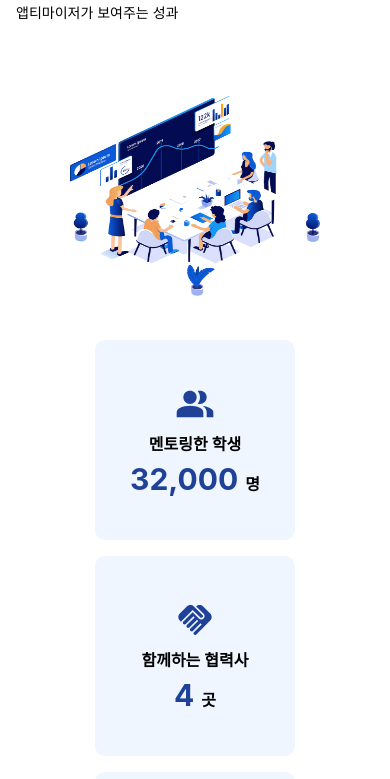
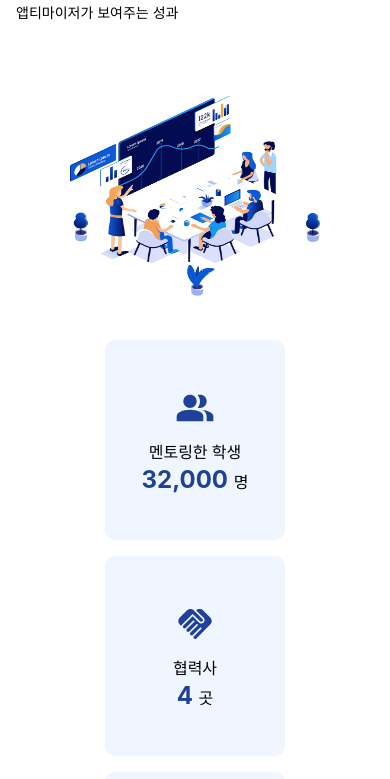
Before and after one commit to aptimizer-co/aptimizer, a Next.js app: page /about in a window 390 px wide. Shown: the part 1954-2733 px from the top of the page. Built offline with nearby package versions, Linux system fonts and the light colour scheme; a web font is replaced by a local one.

Commit message:
[💄스타일] `PerformanceCard` 시스템 스타일 적용

```diff
--- a/src/app/about/_components/PerformanceCard/PerformanceCard.module.css
+++ b/src/app/about/_components/PerformanceCard/PerformanceCard.module.css
@@ -10,28 +10,25 @@
 }
 
 .icon {
-  margin-bottom: 3.2rem;
+  margin-bottom: var(--spacing-24);
 }
 
 .title {
-  font-size: 1.8rem;
-  line-height: 2.7rem;
-  font-weight: 600;
-  margin-bottom: 0.8rem;
+  font-size: var(--text-18);
+  font-weight: var(--font-500);
+  margin-bottom: var(--spacing-8);
 }
 
 .numbers {
-  font-size: 3.6rem;
-  line-height: 5.4rem;
-  font-weight: 700;
-  color: #1f4298;
+  font-size: var(--text-32);
+  font-weight: var(--font-700);
+  color: var(--primary);
 }
 
 .counter {
-  font-size: 1.8rem;
-  line-height: 2.7rem;
-  font-weight: 600;
-  color: black;
+  font-size: var(--text-18);
+  font-weight: var(--font-500);
+  color: var(--black);
 }
 
 @media (max-width: 1024px) {
@@ -43,28 +40,18 @@
   .icon {
     width: 4rem;
     height: 4rem;
-    margin-bottom: 1.6rem;
   }
 
   .title {
-    font-size: 1.6rem;
-    line-height: 2.4rem;
-    font-weight: 600;
-    margin-bottom: 0;
+    font-size: var(--text-16);
   }
 
   .numbers {
-    font-size: 3rem;
-    line-height: 3rem;
-    font-weight: 700;
-    color: #1f4298;
+    font-size: var(--text-28);
   }
 
   .counter {
-    font-size: 1.6rem;
-    line-height: 1.6rem;
-    font-weight: 600;
-    color: black;
+    font-size: var(--text-16);
   }
 }
 
@@ -75,63 +62,71 @@
   }
 
   .icon {
-    width: 3rem;
-    height: 3rem;
-    margin-bottom: 0.8rem;
-  }
-
-  .title {
-    font-size: 1.2rem;
-    line-height: 2.1rem;
-    font-weight: 600;
-    margin-bottom: 0;
+    width: 3.5rem;
+    height: 3.5rem;
+    margin-bottom: var(--spacing-16);
   }
 
   .numbers {
-    font-size: 2rem;
-    line-height: 3rem;
-    font-weight: 700;
-    color: #1f4298;
-  }
-
-  .counter {
-    font-size: 1.6rem;
-    line-height: 1.6rem;
-    font-weight: 600;
-    color: black;
+    font-size: var(--text-20);
   }
 }
 
 @media (max-width: 425px) {
   .performanceCard {
-    width: 20rem;
+    width: 18rem;
     height: 20rem;
   }
 
   .icon {
     width: 4rem;
     height: 4rem;
-    margin-bottom: 0.8rem;
+    margin-bottom: var(--spacing-16);
+  }
+
+  .numbers {
+    font-size: var(--text-24);
+  }
+}
+
+@media (max-width: 375px) {
+  .performanceCard {
+    width: 16rem;
+    height: 18rem;
+  }
+
+  .icon {
+    width: 3.5rem;
+    height: 3.5rem;
+  }
+
+  .numbers {
+    font-size: var(--text-24);
   }
 
   .title {
-    font-size: 1.6rem;
-    line-height: 2.4rem;
-    font-weight: 600;
-    margin-bottom: 0.8rem;
+    margin-bottom: var(--spacing-4);
+  }
+}
+
+@media (max-width: 320px) {
+  .performanceCard {
+    width: 13rem;
+    height: 15rem;
+  }
+
+  .icon {
+    width: 3rem;
+    height: 3rem;
+    margin-bottom: var(--spacing-16);
   }
 
   .numbers {
-    font-size: 3rem;
-    line-height: 3rem;
-    font-weight: 700;
-    color: #1f4298;
+    font-size: var(--text-20);
   }
 
+  .title,
   .counter {
-    font-size: 1.6rem;
-    line-height: 2.4rem;
-    font-weight: 600;
-    color: black;
+    font-size: var(--text-14);
   }
 }
--- a/src/app/about/_components/PerformanceCard/PerformanceCard.tsx
+++ b/src/app/about/_components/PerformanceCard/PerformanceCard.tsx
@@ -14,7 +14,13 @@ const PerformanceCard = ({ type }: IPerformanceCard) => {
     case "students":
       return (
         <div className={s.performanceCard}>
-          <Image className={s.icon} src={StudentsSVG} alt="학생 아이콘" width={48} height={48} />
+          <Image
+            className={s.icon}
+            src={StudentsSVG}
+            alt="학생 아이콘"
+            width={48}
+            height={48}
+          />
           <p className={s.title}>멘토링한 학생</p>
           <p className={s.numbers}>
             32,000 <span className={s.counter}>명</span>
@@ -24,7 +30,13 @@ const PerformanceCard = ({ type }: IPerformanceCard) => {
     case "experiment":
       return (
         <div className={s.performanceCard}>
-          <Image className={s.icon} src={ExperimentSVG} alt="실험 아이콘" width={48} height={48} />
+          <Image
+            className={s.icon}
+            src={ExperimentSVG}
+            alt="실험 아이콘"
+            width={48}
+            height={48}
+          />
           <p className={s.title}>석박사급 인력</p>
           <p className={s.numbers}>
             20 <span className={s.counter}>명</span>
@@ -34,8 +46,14 @@ const PerformanceCard = ({ type }: IPerformanceCard) => {
     case "handshake":
       return (
         <div className={s.performanceCard}>
-          <Image className={s.icon} src={HandshakeSVG} alt="협력사 아이콘" width={48} height={48} />
-          <p className={s.title}>함께하는 협력사</p>
+          <Image
+            className={s.icon}
+            src={HandshakeSVG}
+            alt="협력사 아이콘"
+            width={48}
+            height={48}
+          />
+          <p className={s.title}>협력사</p>
           <p className={s.numbers}>
             4 <span className={s.counter}>곳</span>
           </p>
@@ -44,8 +62,14 @@ const PerformanceCard = ({ type }: IPerformanceCard) => {
     case "data":
       return (
         <div className={s.performanceCard}>
-          <Image className={s.icon} src={DataSVG} alt="데이터 아이콘" width={48} height={48} />
-          <p className={s.title}>보유한 학생 데이터</p>
+          <Image
+            className={s.icon}
+            src={DataSVG}
+            alt="데이터 아이콘"
+            width={48}
+            height={48}
+          />
+          <p className={s.title}>보유 학생 데이터</p>
           <p className={s.numbers}>
             260,000 <span className={s.counter}>개</span>
           </p>
@@ -55,7 +79,13 @@ const PerformanceCard = ({ type }: IPerformanceCard) => {
 
   return (
     <div className={s.performanceCard}>
-      <Image className={s.icon} src={StudentsSVG} alt="학생 아이콘" width={48} height={48} />
+      <Image
+        className={s.icon}
+        src={StudentsSVG}
+        alt="학생 아이콘"
+        width={48}
+        height={48}
+      />
       <p className={s.title}>멘토링 학생</p>
       <p className={s.numbers}>
         32,000 <span className={s.counter}>명</span>
```
